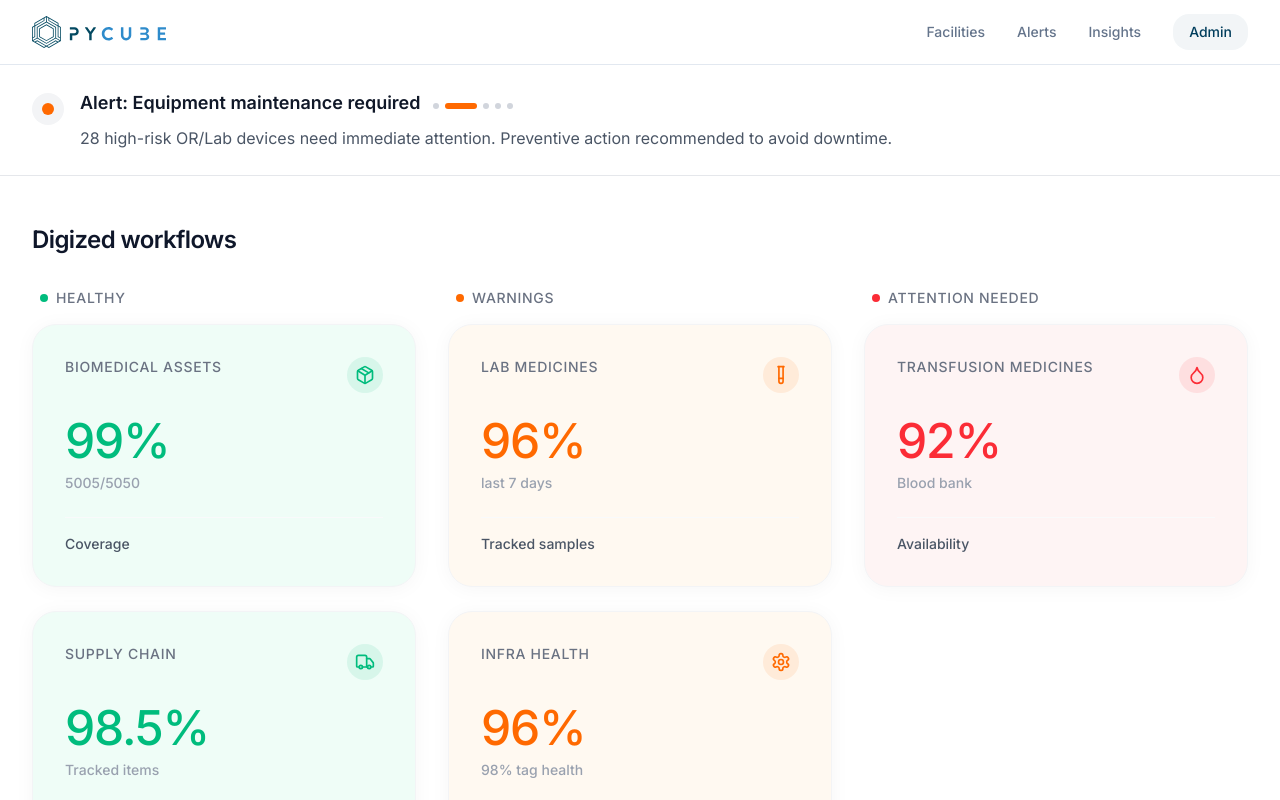
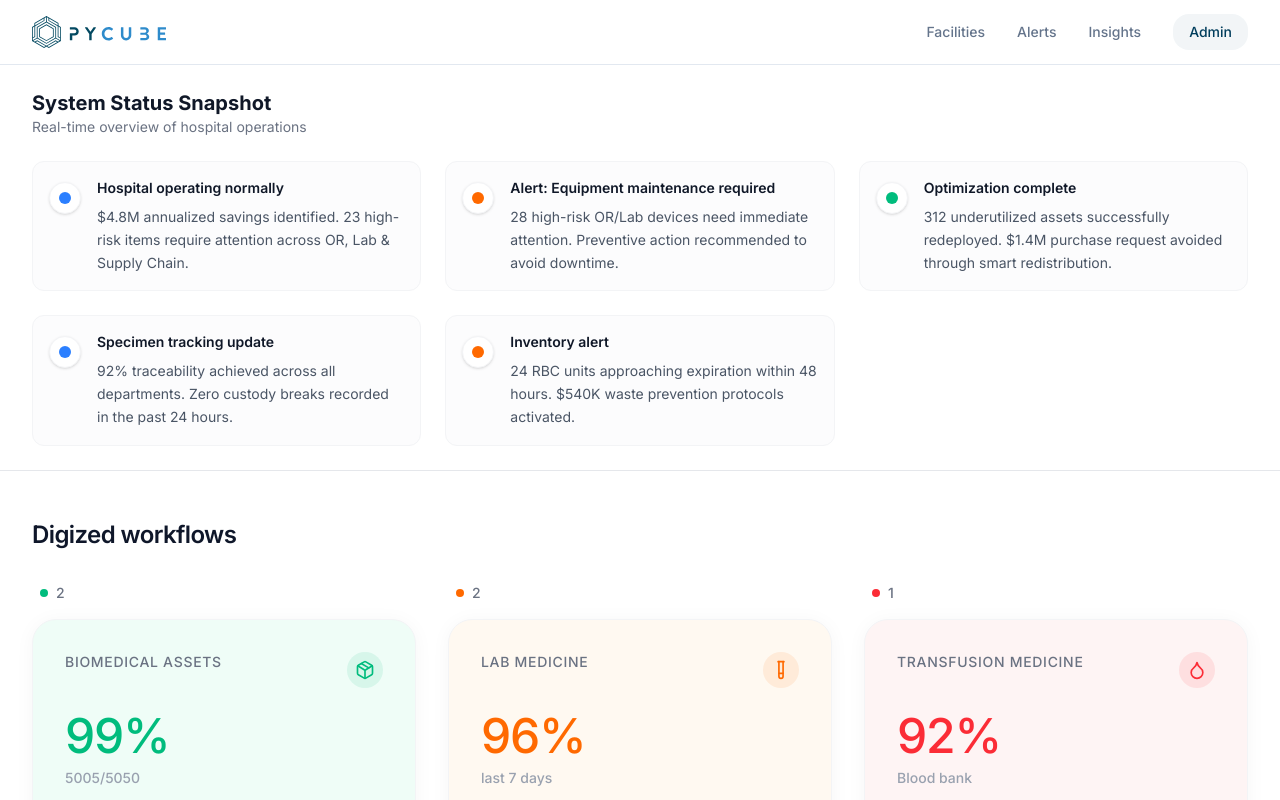
Before and after one commit to comethrusws/pycube-platfirm-v1, a Next.js app: page / in a window 1280 px wide. Shown: the top 800 px of the page. Built offline with nearby package versions, Linux system fonts and the light colour scheme.

Commit message:
updated: ai system card and top bar

```diff
--- a/components/ai-summary-banner.tsx
+++ b/components/ai-summary-banner.tsx
@@ -1,6 +1,6 @@
 'use client'
 
-import { useState, useEffect } from 'react'
+
 
 const alerts = [
   {
@@ -41,63 +41,40 @@ const alerts = [
 ]
 
 export function AISummaryBanner() {
-  const [currentAlertIndex, setCurrentAlertIndex] = useState(0)
-  const [isTransitioning, setIsTransitioning] = useState(false)
-
-  useEffect(() => {
-    const interval = setInterval(() => {
-      setIsTransitioning(true)
-      setTimeout(() => {
-        setCurrentAlertIndex((prevIndex) => (prevIndex + 1) % alerts.length)
-        setIsTransitioning(false)
-      }, 300)
-    }, 5000)
-
-    return () => clearInterval(interval)
-  }, [])
-
-  const currentAlert = alerts[currentAlertIndex]
-
   return (
     <div className="bg-white border-b border-gray-200">
       <div className="max-w-7xl mx-auto px-8 py-6">
+        <div className="mb-6">
+          <h2 className="text-xl font-bold text-gray-900">System Status Snapshot</h2>
+          <p className="text-sm text-gray-500">Real-time overview of hospital operations</p>
+        </div>
+
+        <div className="grid grid-cols-1 md:grid-cols-2 lg:grid-cols-3 gap-6">
+          {alerts.map((alert) => (
             <div
-          className={`flex items-start gap-4 transition-all duration-300 ${isTransitioning ? 'opacity-0 translate-y-2' : 'opacity-100 translate-y-0'
-            }`}
+              key={alert.id}
+              className="flex items-start gap-4 p-4 rounded-xl border border-gray-100 bg-gray-50/50 hover:bg-white hover:shadow-md transition-all duration-200"
             >
               {/* Status indicator dot */}
               <div className="flex-shrink-0 mt-1">
-            <div className="flex h-8 w-8 rounded-full bg-gray-100 items-center justify-center">
-              <div className={`h-3 w-3 rounded-full ${currentAlert.statusColor} transition-colors duration-500`} />
+                <div className="flex h-8 w-8 rounded-full bg-white border border-gray-100 items-center justify-center shadow-sm">
+                  <div className={`h-3 w-3 rounded-full ${alert.statusColor}`} />
                 </div>
               </div>
 
               {/* Content */}
               <div className="flex-1 min-w-0">
-            <div className="flex items-baseline gap-3 mb-2">
-              <h3 className="text-lg font-semibold text-gray-900">
-                {currentAlert.title}
+                <div className="flex items-center justify-between mb-2">
+                  <h3 className="text-sm font-semibold text-gray-900">
+                    {alert.title}
                   </h3>
-              <div className="flex gap-1.5">
-                {alerts.map((_, index) => (
-                  <div
-                    key={index}
-                    className={`h-1.5 rounded-full transition-all duration-300 ${index === currentAlertIndex
-                        ? `w-8 ${currentAlert.statusColor}`
-                        : 'w-1.5 bg-gray-300'
-                      }`}
-                  />
-                ))}
                 </div>
-              {/* <div className="ml-auto text-sm font-medium text-gray-400">
-                {currentAlertIndex + 1} / {alerts.length}
-              </div> */}
-
-            </div>
-            <p className="text-base text-gray-600 leading-relaxed">
-              {currentAlert.message}
+                <p className="text-sm text-gray-600 leading-relaxed">
+                  {alert.message}
                 </p>
               </div>
+            </div>
+          ))}
         </div>
       </div>
     </div>
--- a/components/digitization-tiles.tsx
+++ b/components/digitization-tiles.tsx
@@ -9,14 +9,14 @@ const tiles = [
     Icon: Package,
   },
   {
-    label: 'Lab medicines',
+    label: 'Lab Medicine',
     value: 96,
     secondary: 'last 7 days',
     description: 'Tracked samples',
     Icon: TestTube,
   },
   {
-    label: 'Transfusion medicines',
+    label: 'Transfusion Medicine',
     value: 92,
     secondary: 'Blood bank',
     description: 'Availability',
@@ -80,7 +80,7 @@ export function DigitizationTiles({ onCardClick }: DigitizationTilesProps) {
 
     return (
       <div
-        key={tile.label}
+        key={tile.label + tile.value} // Added value to key to ensure uniqueness since labels are duplicated
         onClick={() => onCardClick?.(tile.label)}
         className={`${cardBg} rounded-3xl p-8 shadow-[0_2px_20px_rgba(0,0,0,0.04)] hover:shadow-[0_8px_30px_rgba(0,0,0,0.08)] transition-all duration-300 cursor-pointer border border-gray-100 mb-6 last:mb-0 hover:scale-[1.02]`}
       >
@@ -121,7 +121,7 @@ export function DigitizationTiles({ onCardClick }: DigitizationTilesProps) {
       <div className="space-y-4">
         <div className="flex items-center gap-2 mb-4 px-2">
           <div className="w-2 h-2 rounded-full bg-emerald-500" />
-          <span className="text-sm font-medium text-gray-500 uppercase tracking-wider">Healthy</span>
+          <span className="text-sm font-medium text-gray-500 uppercase tracking-wider">{categories.green.length}</span>
         </div>
         {categories.green.map(renderTile)}
       </div>
@@ -130,7 +130,7 @@ export function DigitizationTiles({ onCardClick }: DigitizationTilesProps) {
       <div className="space-y-4">
         <div className="flex items-center gap-2 mb-4 px-2">
           <div className="w-2 h-2 rounded-full bg-orange-500" />
-          <span className="text-sm font-medium text-gray-500 uppercase tracking-wider">Warnings</span>
+          <span className="text-sm font-medium text-gray-500 uppercase tracking-wider">{categories.orange.length}</span>
         </div>
         {categories.orange.map(renderTile)}
       </div>
@@ -139,7 +139,7 @@ export function DigitizationTiles({ onCardClick }: DigitizationTilesProps) {
       <div className="space-y-4">
         <div className="flex items-center gap-2 mb-4 px-2">
           <div className="w-2 h-2 rounded-full bg-red-500" />
-          <span className="text-sm font-medium text-gray-500 uppercase tracking-wider">Attention Needed</span>
+          <span className="text-sm font-medium text-gray-500 uppercase tracking-wider">{categories.red.length}</span>
         </div>
         {categories.red.map(renderTile)}
       </div>
```
Lines whose indentation alone changed are shown as unchanged.
